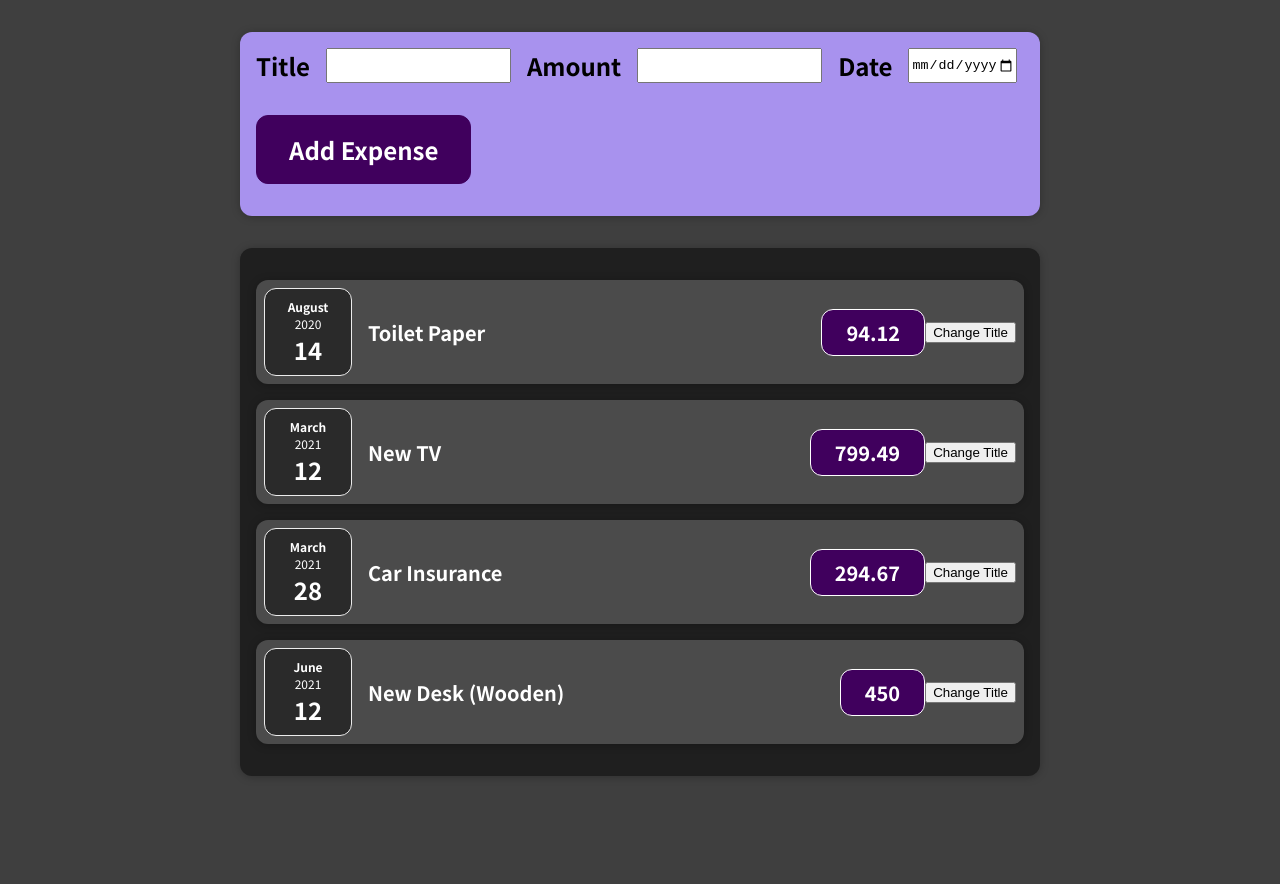
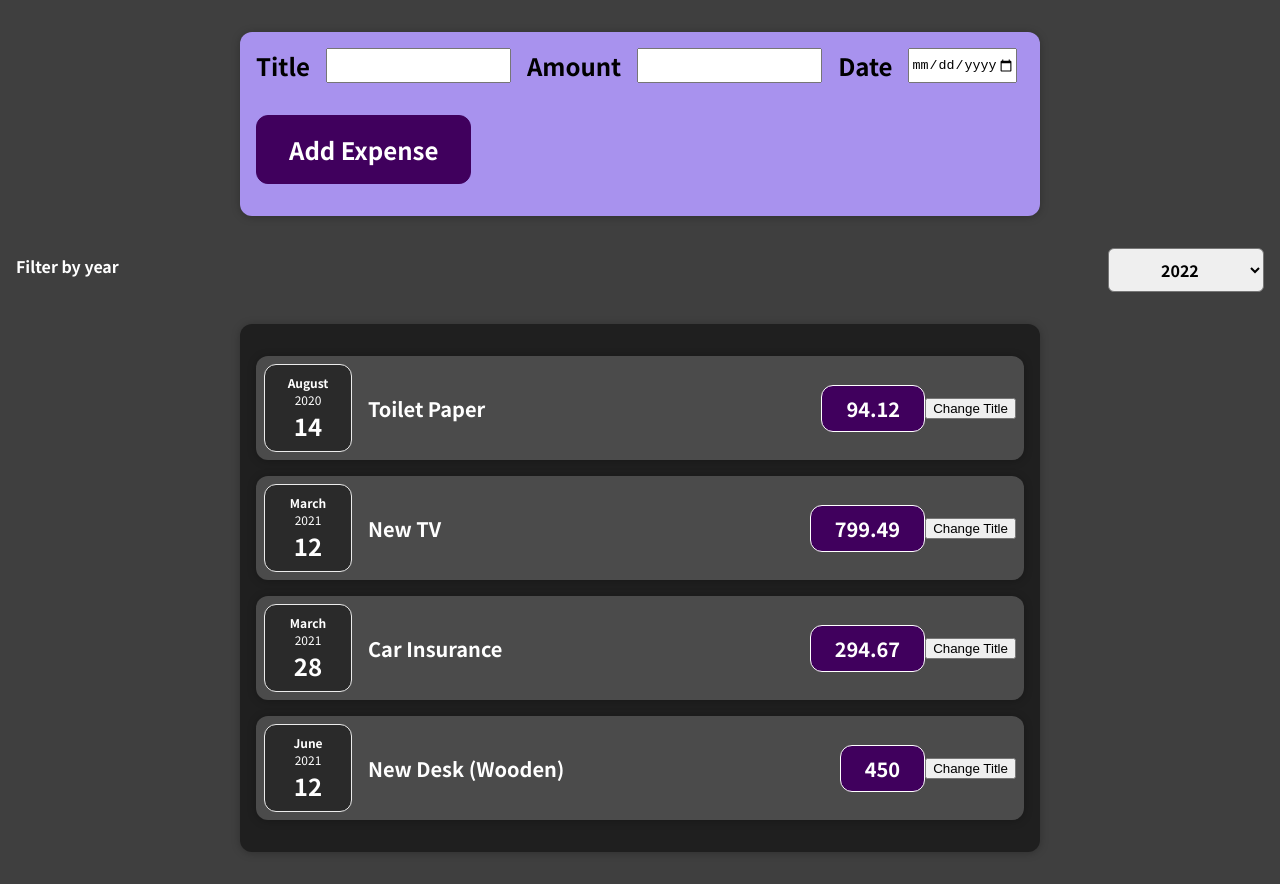
Before and after one commit to Kevin-Benelli/Udemy-React-Course-Work, a React (Create React App) app: page / in a window 1280 px wide. Before the commit the page ends 808 px from the top, so only its background shows below. Built offline with nearby package versions, Linux system fonts and the light colour scheme.

Commit message:
added 1 solution for assignment 2

```diff
--- a/src/components/Expenses/ExpenseFilter.js
+++ b/src/components/Expenses/ExpenseFilter.js
@@ -1,15 +1,20 @@
-import React from "react";
+import React, { useState } from "react";
 
-import "./ExpensesFilter.css";
+import "./ExpenseFilter.css";
 
-const ExpensesFilter = () => {
-  // each dropdown listens and forwards data to expense component
+const ExpensesFilter = (props) => {
+  const onChangeHandler = (e) => {
+    const filterSelectionData = {
+      year: e.target.value,
+    };
+    props.saveExpenseFilter(filterSelectionData);
+  };
 
   return (
     <div className="expenses-filter">
       <div className="expenses-filter__control">
         <label>Filter by year</label>
-        <select>
+        <select onChange={onChangeHandler}>
           <option value="2022">2022</option>
           <option value="2021">2021</option>
           <option value="2020">2020</option>
--- a/src/components/Expenses/ExpenseItem.js
+++ b/src/components/Expenses/ExpenseItem.js
@@ -3,6 +3,7 @@ import React, { useState } from "react";
 import ExpenseDate from "./ExpenseDate";
 import "./ExpenseItem.css";
 import Card from "../UI/Card";
+import "./ExpenseFilter";
 
 const ExpenseItem = (props) => {
   const [title, setTitle] = useState(props.title);
--- a/src/components/Expenses/Expenses.js
+++ b/src/components/Expenses/Expenses.js
@@ -3,9 +3,21 @@ import React from "react";
 import ExpenseItem from "./ExpenseItem";
 import Card from "../UI/Card";
 import "./Expenses.css";
+import ExpenseFilter from "./ExpenseFilter";
 
 const Expenses = (props) => {
+  const onSaveExpenseFilter = (selectedExpenseFilter) => {
+    const expenseFilter = {
+      ...selectedExpenseFilter,
+    };
+
+    console.log(expenseFilter);
+  };
+
   return (
+    <div>
+      <ExpenseFilter saveExpenseFilter={onSaveExpenseFilter} />
+
       <Card className="expenses">
         <ExpenseItem
           title={props.expenses[0].title}
@@ -31,6 +43,7 @@ const Expenses = (props) => {
           date={props.expenses[3].date}
         />
       </Card>
+    </div>
   );
 };
 
```
Lines whose indentation alone changed are shown as unchanged.
